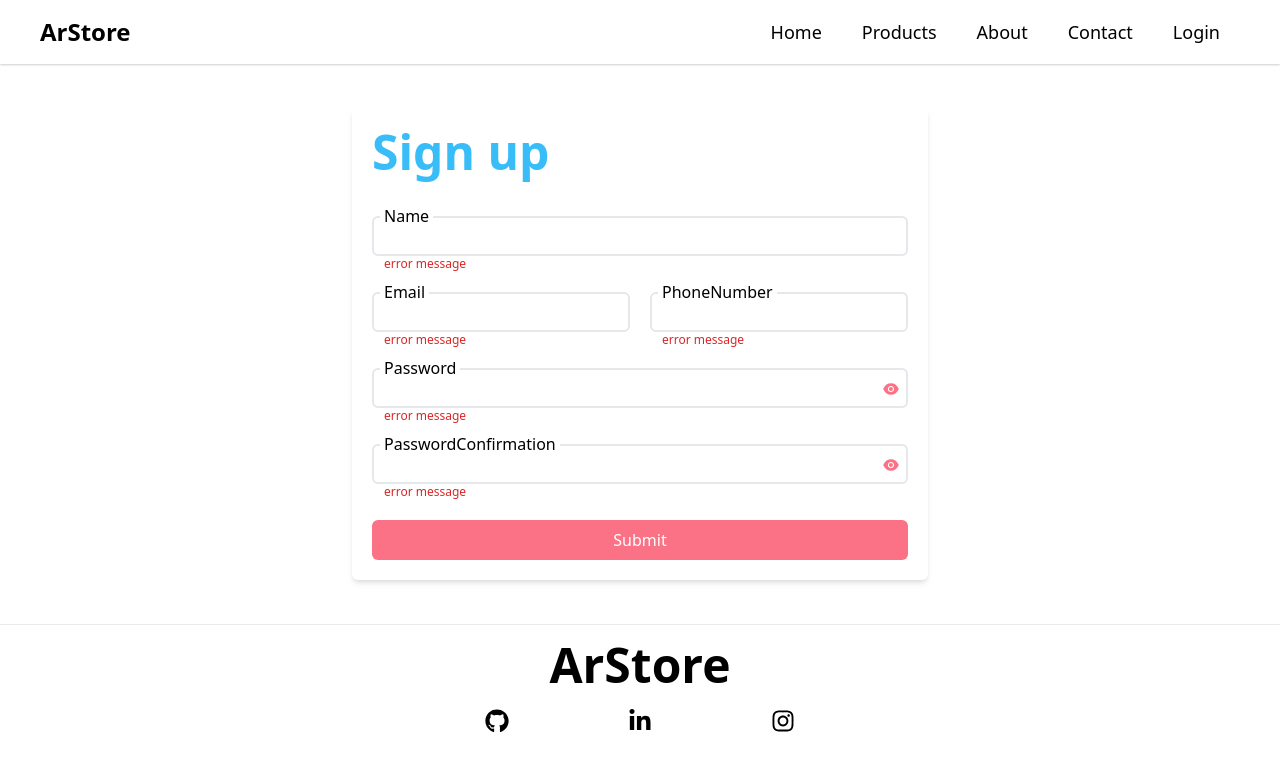
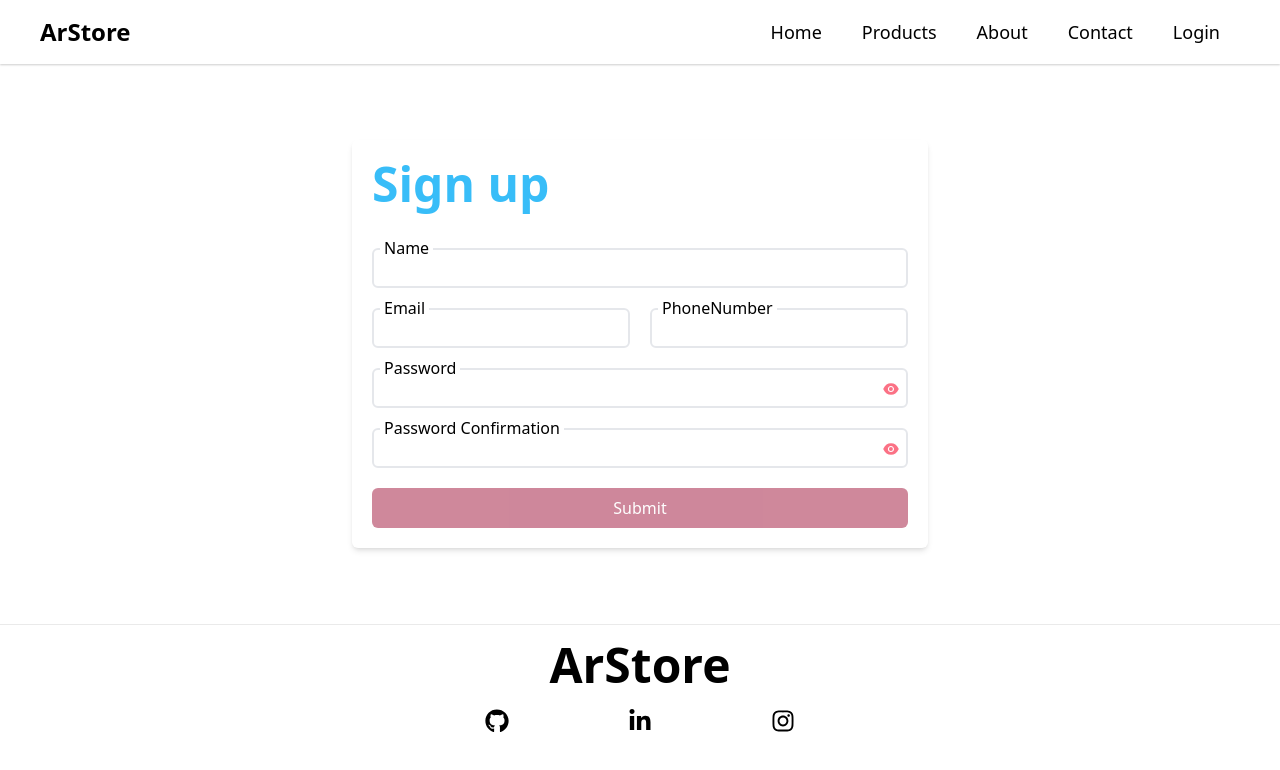
Before and after one commit to armin-bkh/arStore, a Next.js app: page /auth/signup in a window 1280 px wide. Shown: the top 770 px of the page. Built offline with nearby package versions, Linux system fonts and the light colour scheme.

Commit message:
form validation

```diff
--- a/components/common/Input/Input.tsx
+++ b/components/common/Input/Input.tsx
@@ -1,14 +1,17 @@
 import React, { useCallback, useState } from "react";
 import { AiFillEye, AiFillEyeInvisible } from "react-icons/ai";
-
+import { Controller, type Control, type FormState } from "react-hook-form";
+import { InputNamesType, SignupForm } from "pages/auth/signup";
 interface InputPropsType {
   type: "text" | "password" | "tel" | "email";
-  name: string;
+  name: InputNamesType;
   lbl: string;
+  control: Control<SignupForm>;
+  formState: FormState<SignupForm>;
 }
 
 function Input(props: InputPropsType) {
-  const { type, name, lbl } = props;
+  const { type, name, lbl, control, formState } = props;
   const [isSecure, setIsSecure] = useState<boolean>(true);
 
   const handleShowPassword = useCallback(() => {
@@ -23,10 +26,17 @@ function Input(props: InputPropsType) {
       >
         {lbl}
       </label>
-      <input
-        className="rounded-md outline-none px-3 py-2 text-sm border-2 focus:shadow"
-        type={isSecure ? type : "text"}
-        id={name}
+      <Controller
+        control={control}
+        name={name}
+        render={({ field }) => (
+          <input
+            className="rounded-md outline-none px-3 py-2 text-sm border-2 focus:shadow autoFillInput"
+            type={isSecure ? type : "text"}
+            id={name}
+            {...field}
+          />
+        )}
       />
       {type === "password" && (
         <span
@@ -36,7 +46,11 @@ function Input(props: InputPropsType) {
           {isSecure ? <AiFillEye /> : <AiFillEyeInvisible />}
         </span>
       )}
-      <span className="text-red-600 text-xs ml-3">error message</span>
+      {formState.errors[name]?.message && formState.touchedFields[name] && (
+        <span className="text-red-600 text-xs ml-3">
+          {formState.errors[name]?.message}
+        </span>
+      )}
     </fieldset>
   );
 }
--- a/package.json
+++ b/package.json
@@ -9,12 +9,14 @@
     "lint": "next lint"
   },
   "dependencies": {
+    "@hookform/resolvers": "^2.8.10",
     "axios": "^0.27.2",
     "next": "12.1.6",
     "react": "18.1.0",
     "react-dom": "18.1.0",
     "react-hook-form": "^7.31.2",
-    "react-icons": "^4.3.1"
+    "react-icons": "^4.3.1",
+    "yup": "^0.32.11"
   },
   "devDependencies": {
     "@types/node": "17.0.35",
--- a/pages/auth/signup.tsx
+++ b/pages/auth/signup.tsx
@@ -1,7 +1,10 @@
 import Input from "components/common/Input/Input";
-import React from "react";
+import React, { useCallback, useEffect } from "react";
+import { useForm, type SubmitHandler } from "react-hook-form";
+import { yupResolver } from "@hookform/resolvers/yup";
+import * as Yup from "yup";
 
-const initialValues = {
+const defaultValues = {
   name: "",
   email: "",
   phoneNumber: "",
@@ -9,27 +12,108 @@ const initialValues = {
   passwordConfirmation: "",
 };
 
+const schema = Yup.object().shape({
+  name: Yup.string().required("Name field is required"),
+  email: Yup.string()
+    .email("Email format is not valid")
+    .required("Email field is required"),
+  phoneNumber: Yup.string()
+    .matches(/^[0-9]{11}$/, "Phone number format is not valid")
+    .required("Phone number field is required"),
+  password: Yup.string()
+    .min(8, "Password length should be equal or higher than 8")
+    .required("Password field is required"),
+  passwordConfirmation: Yup.string()
+    .oneOf(
+      [Yup.ref("password"), null],
+      "Password confirmation is not match with password field"
+    )
+    .required("Password confirmation field is required"),
+});
+
+export type InputNamesType =
+  | "name"
+  | "email"
+  | "phoneNumber"
+  | "password"
+  | "passwordConfirmation";
+export interface SignupForm {
+  name: string;
+  email: string;
+  phoneNumber: string;
+  password: string;
+  passwordConfirmation: string;
+}
+
 function SignupPage() {
+  const { control, handleSubmit, formState } = useForm<SignupForm>({
+    mode: "onChange",
+    reValidateMode: "onChange",
+    defaultValues,
+    resolver: yupResolver(schema),
+    shouldFocusError: true,
+  });
+
+  useEffect(() => {
+    console.log("====================================");
+    console.log(formState);
+    console.log("====================================");
+  }, [control]);
+
+  const onSubmit: SubmitHandler<SignupForm> = (data) => {
+    console.log(data);
+  };
+
   return (
     <main className="safeArea p-5 flex justify-center items-center min-h-[70vh]">
-      <form className="w-full max-w-xl md:w-2/3 p-5 shadow-md rounded-md flex flex-col">
+      <form
+        onSubmit={handleSubmit(onSubmit)}
+        className="w-full max-w-xl md:w-2/3 p-5 shadow-md rounded-md flex flex-col"
+      >
         <h1 className="text-4xl md:text-5xl text-sky-400 font-bold mb-10">
           Sign up
         </h1>
-        <Input name="name" type="text" lbl="name" />
+        <Input
+          formState={formState}
+          control={control}
+          name="name"
+          type="text"
+          lbl="name"
+        />
         <div className="flex flex-col md:flex-row md:gap-5 gap-0">
-          <Input name="email" type="email" lbl="email" />
-          <Input name="phoneNumber" type="tel" lbl="phoneNumber" />
+          <Input
+            formState={formState}
+            control={control}
+            name="email"
+            type="email"
+            lbl="email"
+          />
+          <Input
+            formState={formState}
+            control={control}
+            name="phoneNumber"
+            type="tel"
+            lbl="phoneNumber"
+          />
         </div>
-        <Input name="password" type="password" lbl="password" />
         <Input
+          formState={formState}
+          control={control}
+          name="password"
+          type="password"
+          lbl="password"
+        />
+        <Input
+          formState={formState}
+          control={control}
           name="passwordConfirmation"
           type="password"
-          lbl="passwordConfirmation"
+          lbl="password confirmation"
         />
         <button
-          className="bg-rose-400 py-2 rounded-md text-white"
+          className="bg-rose-400 py-2 rounded-md text-white disabled:bg-rose-800 disabled:opacity-50"
           type="submit"
+          disabled={!formState.isValid}
         >
           Submit
         </button>
--- a/styles/globals.css
+++ b/styles/globals.css
@@ -7,5 +7,11 @@
   .safeArea {
     @apply max-w-safeArea mx-auto;
   }
+  input:autofill {
+    -webkit-box-shadow: 0 0 0 30px #fff inset !important;
+  }
+  input:-webkit-autofill {
+    -webkit-box-shadow: 0 0 0 30px #fff inset !important;
+  }
 }
 @tailwind utilities;
```
Also changed, not shown: 1 other file (tests, documents, lock files or other folders).
